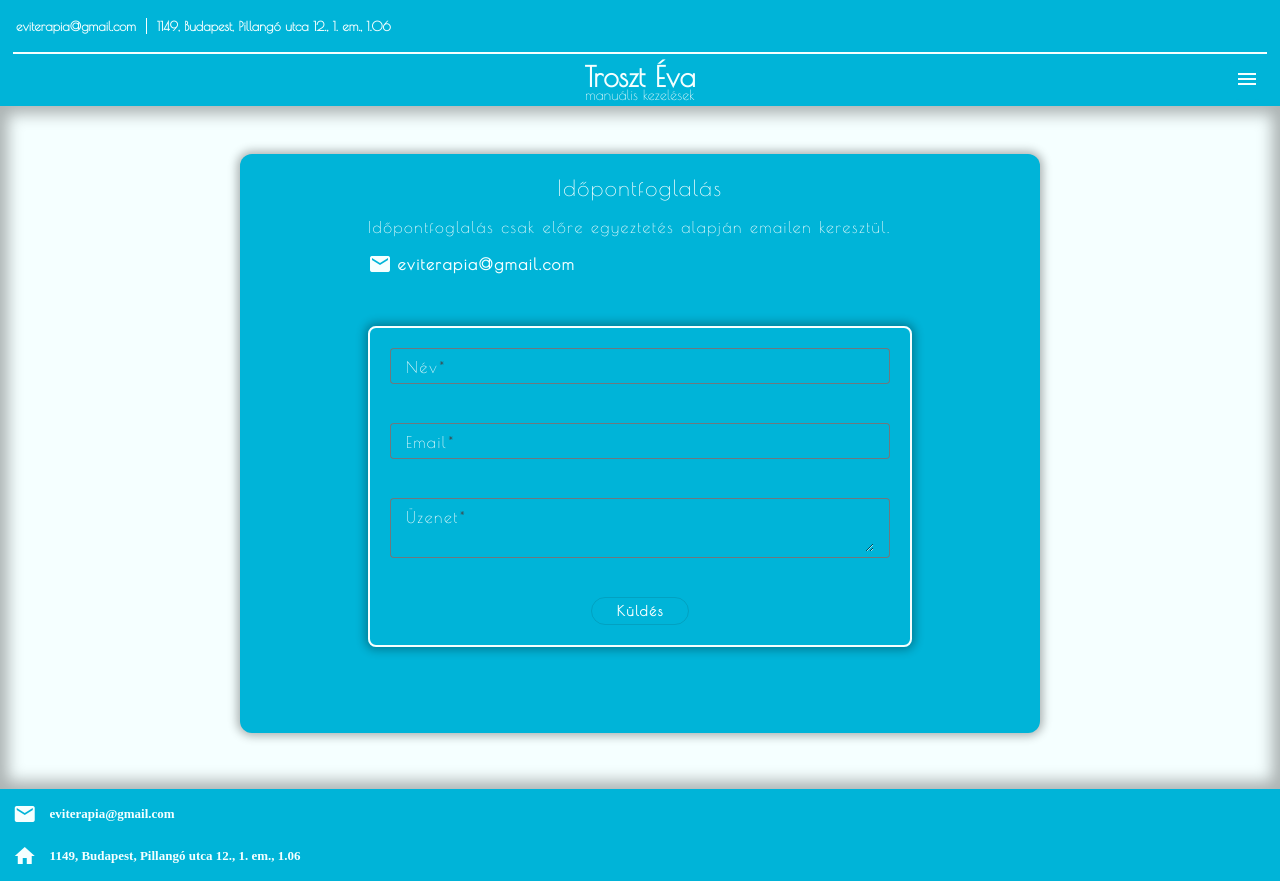
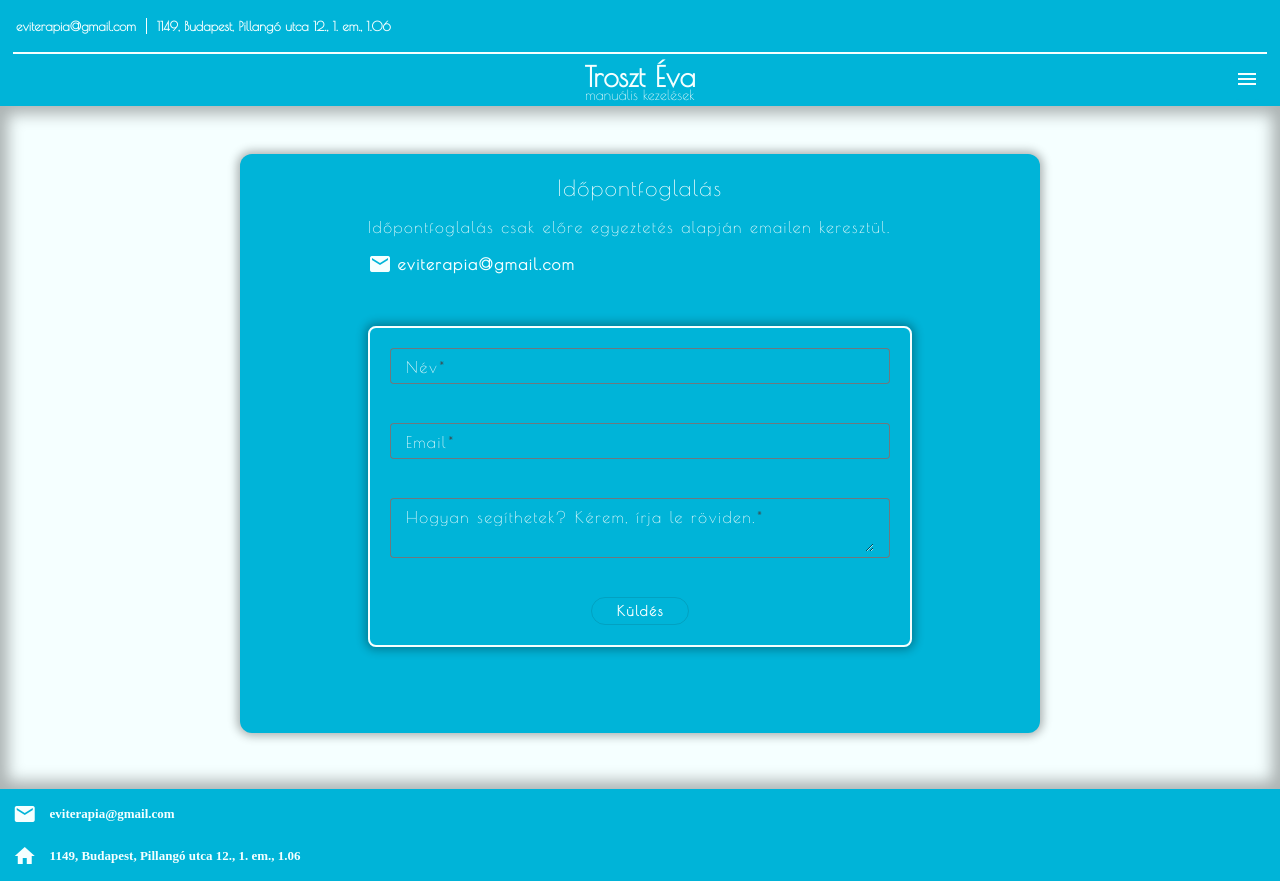
Before and after one commit to t0mmard/t-gyogytorna, an Angular app: page /booking in a window 1280 px wide. Built offline with nearby package versions, Linux system fonts and the light colour scheme.

Commit message:
feat: new message suggestion

```diff
--- a/src/features/booking/booking.component.html
+++ b/src/features/booking/booking.component.html
@@ -30,7 +30,7 @@
             }
           </mat-form-field>
           <mat-form-field appearance="outline">
-            <mat-label for="message">Üzenet</mat-label>
+            <mat-label for="message">Hogyan segíthetek? Kérem, írja le röviden.</mat-label>
             <textarea id="message" formControlName="message" type="text" required matInput></textarea>
             @if (contactForm.get('message')?.invalid) {
               <mat-error>{{messageError()}}</mat-error>
```
